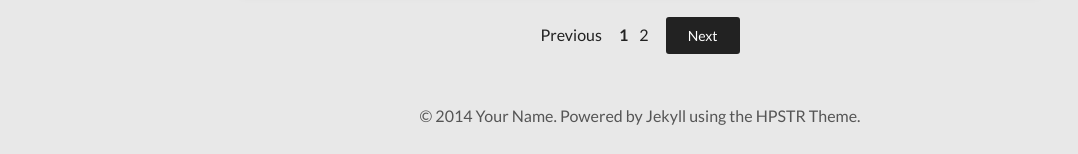
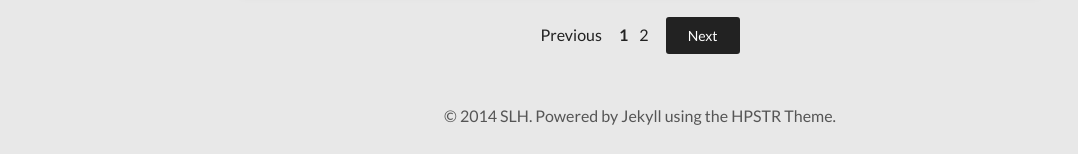
Before and after one commit to geoncheollee/geonblog, a Jekyll site: the page built from index.html, in a window 1280 px wide and 900 px high, scrolled down 8023 px. Shown: the part 743-897 px from the top of the window, without its empty margins (0-1078 px from the left). Built offline with Jekyll 4.4.1, drawn with Linux system fonts in a browser that asks for light colours; nearby versions of some CDN libraries; the list of posts is cut into pages by our own code; some of the changed text lies outside the part shown.

Commit message:
Update _config.yml

```diff
--- a/_config.yml
+++ b/_config.yml
@@ -8,7 +8,7 @@
 
 # Owner/author information
 owner:
-  name:           Your Name
+  name:           SLH
   avatar:         avatar.jpg
   bio:            "Your bio goes here. It shouldn't be super long but a good two sentences or two should suffice."
   email:          you@email.com
```
